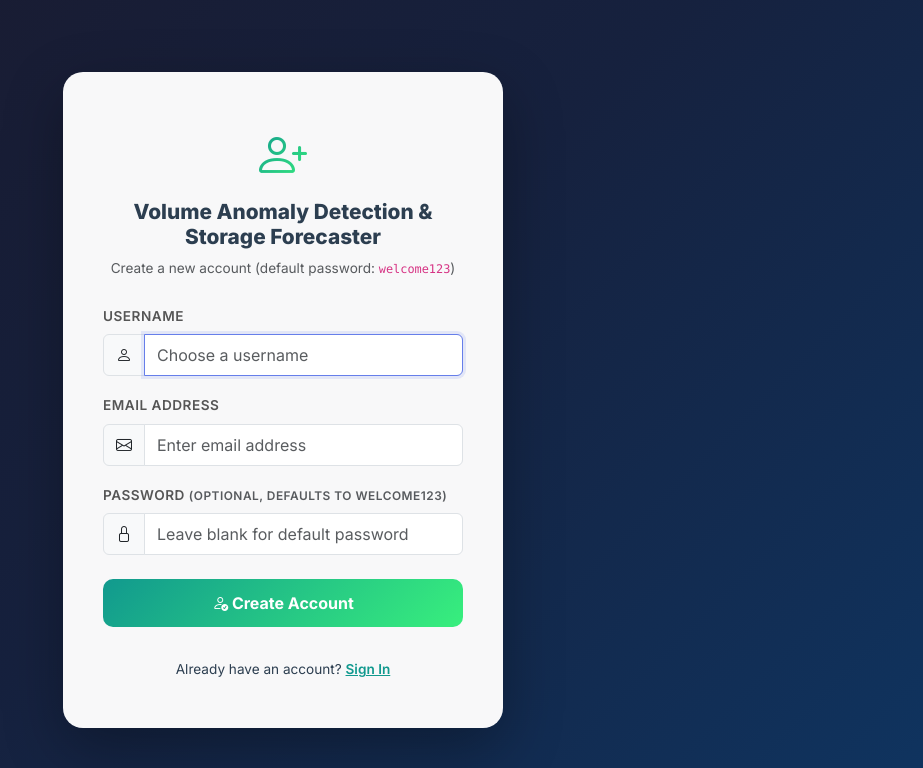
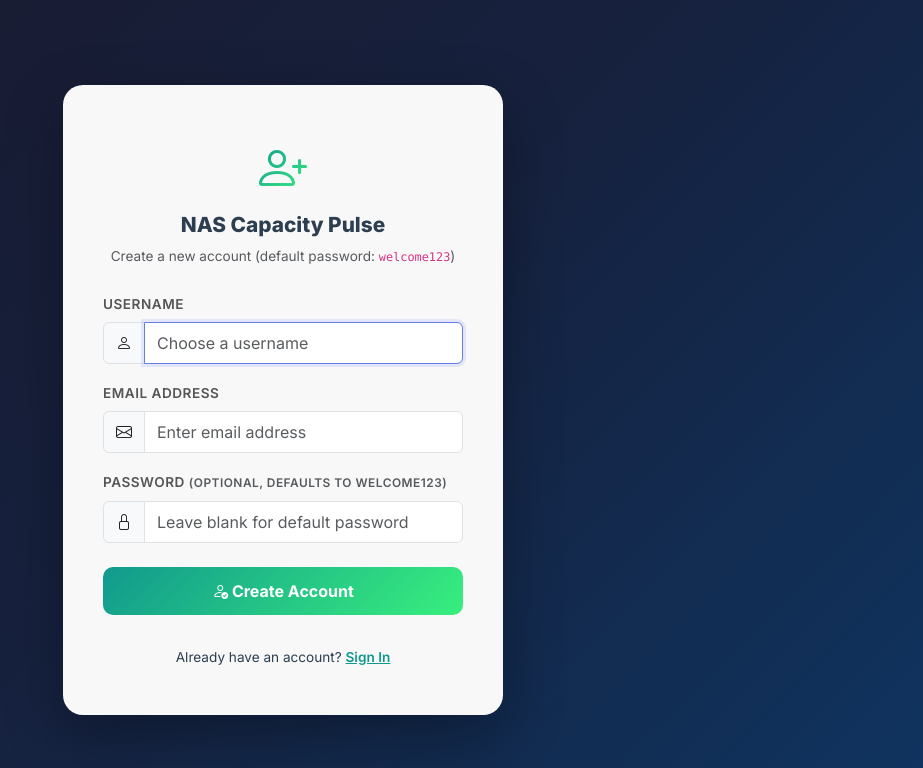
Before and after one commit to Cognition-Partner-Workshops-mirror/uc-volume-anomaly-detection, a FastAPI app: page /signup in a window 1280 px wide. Shown: the top 768 px of the page, without its empty margins (357-1280 px from the left). Run offline with FastAPI, Linux system fonts and the light colour scheme.

Commit message:
Phase 3: Rename to NAS Capacity Pulse, Indian male voice TTS, red laser pointer, Grafana deep-dive narration
- Renamed app from VADSF to NAS Capacity Pulse across UI (navbar, footer, login, alerts)
- Added product tagline: Volume Anomaly Detection & Storage Forecaster
- Regenerated demo video with edge-tts en-IN-PrabhatNeural (Indian male voice)
- Replaced >>> pointer with red laser circle overlay (PowerPoint-style)
- Rewritten narration with Grafana deep-dive comparison highlighting sub-app gap
- 1.25x speech speed, smaller transparent subtitles
- Video renamed from VADSF_Demo_Video.mp4 to NAS_Capacity_Pulse_Demo_Video.mp4
- Added test-server with 4 sub-apps: web-frontend, api-gateway, data-pipeline, log-aggregator
- Dashboard now shows 4 servers, 12 sub-apps, 24.62 GB total

Co-Authored-By: subhash.mahato@ltm.com <subhash.ch.mahato@gmail.com>

```diff
--- a/server_space_optimizer/api/routes.py
+++ b/server_space_optimizer/api/routes.py
@@ -1530,7 +1530,7 @@ def _send_threshold_alert(
         f"on {server_name} ({usage_pct}%)"
     )
     body = (
-        f"Storage Alert - Volume Anomaly Detection & Storage Forecaster\n"
+        f"Storage Alert - NAS Capacity Pulse\n"
         f"{'=' * 60}\n\n"
         f"Sub-Application: {sub_app_name}\n"
         f"Server: {server_name}\n"
@@ -1543,7 +1543,7 @@ def _send_threshold_alert(
         f"  - Running a purge cycle for old/stale files\n"
         f"  - Requesting an allocation increase\n"
         f"  - Reviewing the purge schedule configuration\n\n"
-        f"This is an automated alert from VADSF.\n"
+        f"This is an automated alert from NAS Capacity Pulse.\n"
     )
 
     sent_success = 0
--- a/server_space_optimizer/app.py
+++ b/server_space_optimizer/app.py
@@ -48,8 +48,10 @@ _session_factory = None
 # Global config reference for template access
 _app_config = None
 
-# Product name shown on the login page
-PRODUCT_NAME = "Volume Anomaly Detection & Storage Forecaster"
+# Product name shown on the login page — renamed from VADSF to NAS Capacity Pulse
+PRODUCT_NAME = "NAS Capacity Pulse"
+# Punchline / tagline displayed below product name
+PRODUCT_TAGLINE = "Volume Anomaly Detection & Storage Forecaster"
 
 
 def _get_current_user(session_token: str) -> dict | None:
@@ -161,7 +163,7 @@ async def login_page(request: Request, error: str = ""):
     return templates.TemplateResponse(
         name="login.html",
         request=request,
-        context={"product_name": PRODUCT_NAME, "error": error},
+        context={"product_name": PRODUCT_NAME, "product_tagline": PRODUCT_TAGLINE, "error": error},
     )
 
 
@@ -185,6 +187,7 @@ async def login_submit(
             request=request,
             context={
                 "product_name": PRODUCT_NAME,
+                "product_tagline": PRODUCT_TAGLINE,
                 "error": "Invalid username or password",
             },
         )
@@ -208,6 +211,7 @@ async def signup_page(request: Request, error: str = "", success: str = ""):
         request=request,
         context={
             "product_name": PRODUCT_NAME,
+            "product_tagline": PRODUCT_TAGLINE,
             "error": error,
             "success": success,
         },
@@ -237,6 +241,7 @@ async def signup_submit(
             request=request,
             context={
                 "product_name": PRODUCT_NAME,
+                "product_tagline": PRODUCT_TAGLINE,
                 "error": "Username or email already exists",
                 "success": "",
             },
@@ -271,7 +276,7 @@ async def dashboard_page(
     return templates.TemplateResponse(
         name="dashboard.html",
         request=request,
-        context={"user": user, "product_name": PRODUCT_NAME},
+        context={"user": user, "product_name": PRODUCT_NAME, "product_tagline": PRODUCT_TAGLINE},
     )
 
 
@@ -287,7 +292,7 @@ async def purge_page(
     return templates.TemplateResponse(
         name="purge.html",
         request=request,
-        context={"user": user, "product_name": PRODUCT_NAME},
+        context={"user": user, "product_name": PRODUCT_NAME, "product_tagline": PRODUCT_TAGLINE},
     )
 
 
@@ -303,7 +308,7 @@ async def predictions_page(
     return templates.TemplateResponse(
         name="predictions.html",
         request=request,
-        context={"user": user, "product_name": PRODUCT_NAME},
+        context={"user": user, "product_name": PRODUCT_NAME, "product_tagline": PRODUCT_TAGLINE},
     )
 
 
@@ -319,7 +324,7 @@ async def extensions_page(
     return templates.TemplateResponse(
         name="extensions.html",
         request=request,
-        context={"user": user, "product_name": PRODUCT_NAME},
+        context={"user": user, "product_name": PRODUCT_NAME, "product_tagline": PRODUCT_TAGLINE},
     )
 
 
@@ -335,7 +340,7 @@ async def settings_page(
     return templates.TemplateResponse(
         name="settings.html",
         request=request,
-        context={"user": user, "product_name": PRODUCT_NAME},
+        context={"user": user, "product_name": PRODUCT_NAME, "product_tagline": PRODUCT_TAGLINE},
     )
 
 
--- a/server_space_optimizer/templates/login.html
+++ b/server_space_optimizer/templates/login.html
@@ -63,6 +63,8 @@
     <div class="login-card text-center">
         <i class="bi bi-shield-lock brand-icon"></i>
         <h2>{{ product_name }}</h2>
+        <!-- Punchline / tagline below product name -->
+        <p class="subtitle" style="font-size: 0.85rem; color: #7f8c8d; margin-bottom: 0.3rem;">{{ product_tagline }}</p>
         <p class="subtitle">Sign in to access the monitoring dashboard</p>
 
         {% if error %}
```
Also changed, not shown: server_space_optimizer/templates/base.html (+4 -3 lines), 2 other files.
